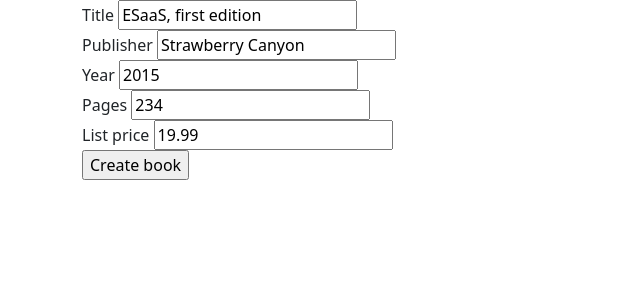
After one commit to colgate-cosc415-fall23/bookapp, a Rails app: page /books/1/edit in a window 1280 px wide. The commit adds this page. Shown: the top 300 px of the page, without its empty margins (0-640 px from the left). Run offline with Rails 7, Linux system fonts and the light colour scheme; data comes from the database, SQL or seed files in the repository.

Commit message:
crud routes

```diff
--- a/app/controllers/books_controller.rb
+++ b/app/controllers/books_controller.rb
@@ -40,6 +40,13 @@
     end
   end
 
+  def destroy
+    @book = Book.find(params[:id])
+    @book.destroy
+    flash[:alert] = "Book '#{@book.title}' deleted."
+    redirect_to books_path
+  end
+
   private
   def create_update_params
     params.require(:book).permit(:title, :publisher, :year, :pages, :list_price)
--- /dev/null
+++ b/app/views/books/edit.html.erb
@@ -0,0 +1,26 @@
+<div class="container">
+<%# in app/views/books/edit.html.erb %>
+<%= form_with model: @book, method: :put do |book_form| %>
+  <%= book_form.label :title %>
+  <%= book_form.text_field :title %>
+  <br>
+
+  <%= book_form.label :publisher %>
+  <%= book_form.text_field :publisher %>
+  <br>
+
+  <%= book_form.label :year %>
+  <%= book_form.number_field :year %>
+  <br>
+
+  <%= book_form.label :pages %>
+  <%= book_form.number_field :pages %>
+  <br>
+
+  <%= book_form.label :list_price %>
+  <%= book_form.number_field :list_price, step: 0.01 %>
+  <br>
+
+  <%= book_form.submit "Create book" %>
+<% end %>
+</div>
--- a/app/views/books/index.html.erb
+++ b/app/views/books/index.html.erb
@@ -4,7 +4,8 @@
   <%= form_with url: books_path, local: true, method: :get do %>
   <%= label_tag "title_search" %>
   <%= text_field_tag "title_search", nil, maxlength: 10 %>
-  <%= submit_tag "Search" %>
+  <%= submit_tag "Search", class: "btn btn-primary" %>
+  <%= link_to "Reset", books_path, class: "btn btn-dark" %>
   <% end %>
 </div>
 
--- a/app/views/books/show.html.erb
+++ b/app/views/books/show.html.erb
@@ -13,6 +13,8 @@
   </dl>
   <br>
 
+  <%= link_to "Edit book", edit_book_path(@book), class: "btn btn-info" %>
+  <%= button_to "Delete book", book_path(@book), method: :delete, class: "btn btn-warning" %>
   <%= link_to "Back to index", books_path, class: "btn btn-primary" %>
 <div>
 </section>
```
Also changed, not shown: Gemfile.lock.
